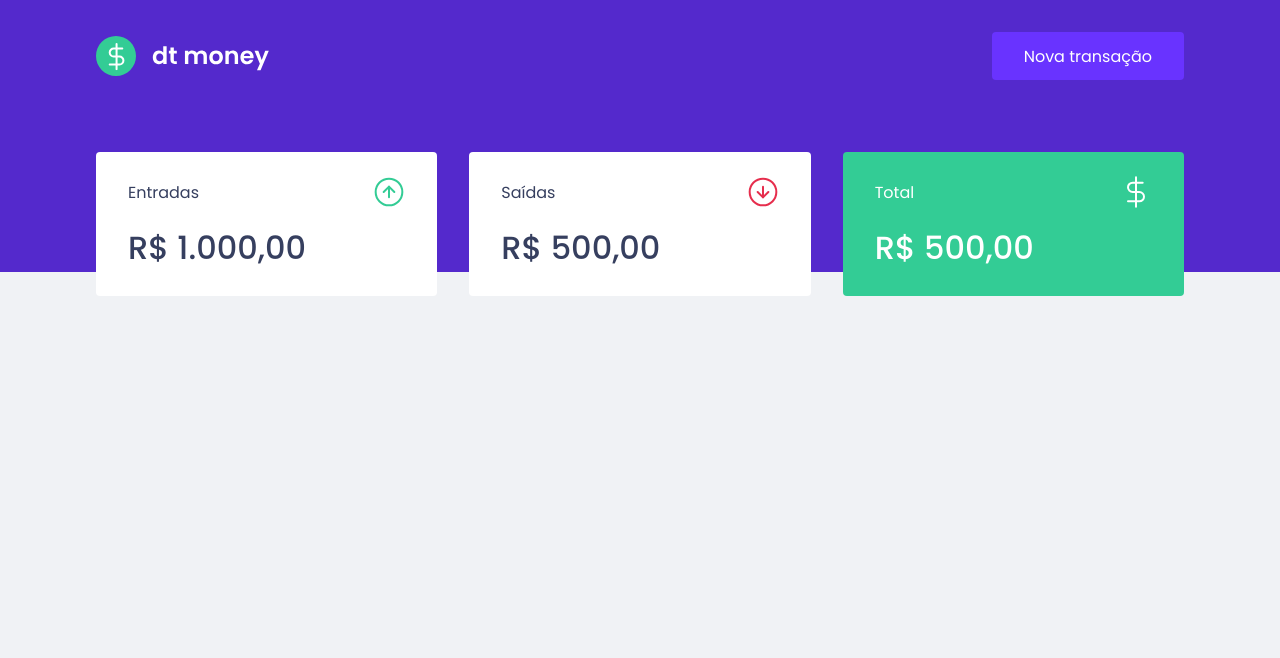
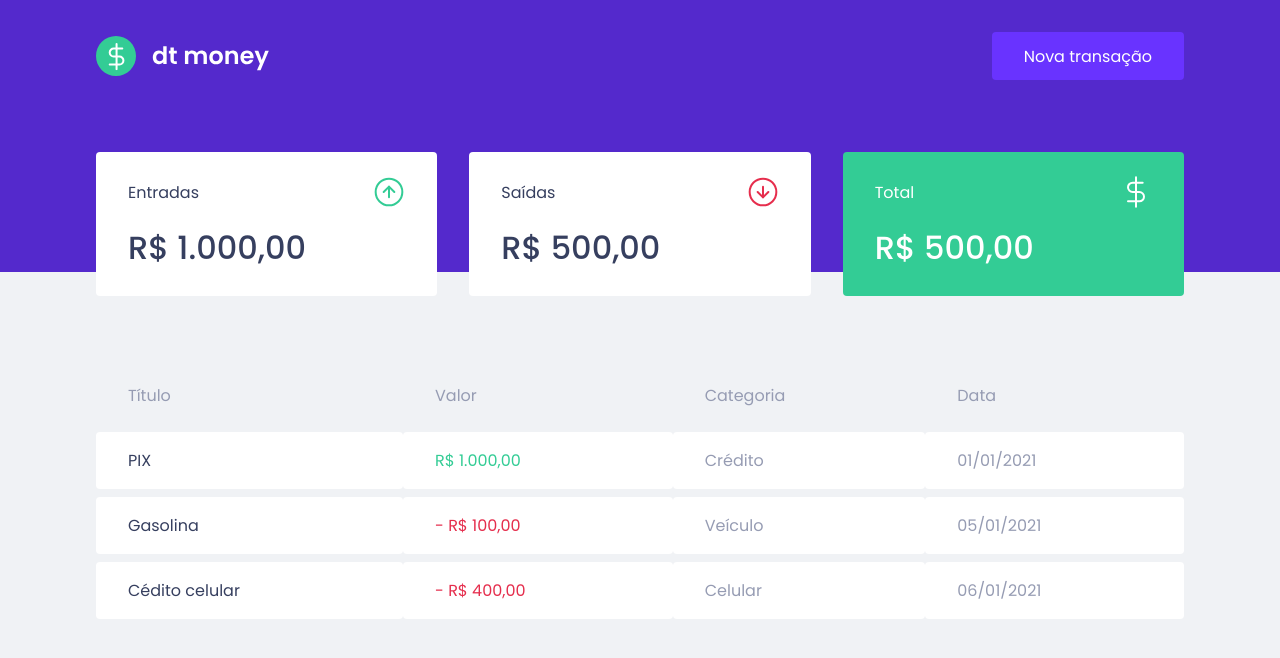
Before and after one commit to jonathancmpc/dtmoney, a React (Create React App) app: page / in a window 1280 px wide. Shown: the top 658 px of the page. Built offline with nearby package versions, Linux system fonts and the light colour scheme.

Commit message:
Static data and styles

```diff
--- a/src/components/Dashboard/index.tsx
+++ b/src/components/Dashboard/index.tsx
@@ -1,10 +1,12 @@
 import { Summary } from '../Summary';
+import { TransactionTable } from '../TransactionsTable';
 import { Container } from './styles';
 
 export function Dashboard() {
   return (
     <Container>
       <Summary />
+      <TransactionTable />
     </Container>
   );
 }
--- /dev/null
+++ b/src/components/TransactionsTable/index.tsx
@@ -0,0 +1,39 @@
+import { Container } from './styles';
+
+export function TransactionTable() {
+  return (
+    <Container>
+      <table>
+        <thead>
+          <tr>
+            <th>Título</th>
+            <th>Valor</th>
+            <th>Categoria</th>
+            <th>Data</th>
+          </tr>
+        </thead>
+
+        <tbody>
+          <tr>
+            <td>PIX</td>
+            <td className="deposit">R$ 1.000,00</td>
+            <td>Crédito</td>
+            <td>01/01/2021</td>
+          </tr>
+          <tr>
+            <td>Gasolina</td>
+            <td className="withdraw">- R$ 100,00</td>
+            <td>Veículo</td>
+            <td>05/01/2021</td>
+          </tr>
+          <tr>
+            <td>Cédito celular</td>
+            <td className="withdraw">- R$ 400,00</td>
+            <td>Celular</td>
+            <td>06/01/2021</td>
+          </tr>
+        </tbody>
+      </table>
+    </Container>
+  )
+}
--- /dev/null
+++ b/src/components/TransactionsTable/styles.ts
@@ -0,0 +1,40 @@
+import styled from 'styled-components';
+
+export const Container = styled.div`
+  margin-top: 4rem;
+
+  table {
+    width: 100%;
+    border-spacing: 0 0.5rem;
+
+    th {
+      color: var(--text-body);
+      font-weight: 400;
+      padding: 1rem 2rem;
+      text-align: left;
+      line-height: 1.5rem;
+    }
+
+    td {
+      padding: 1rem 2rem;
+      border: 0;
+      background: var(--shape);
+      color: var(--text-body);
+      border-radius: 0.25rem;
+
+      &:first-child {
+        color: var(--text-title);
+      }
+
+      &.deposit {
+        color: var(--green);
+      }
+
+      &.withdraw {
+        color: var(--red);
+      }
+
+    }
+
+  }
+`;
```
